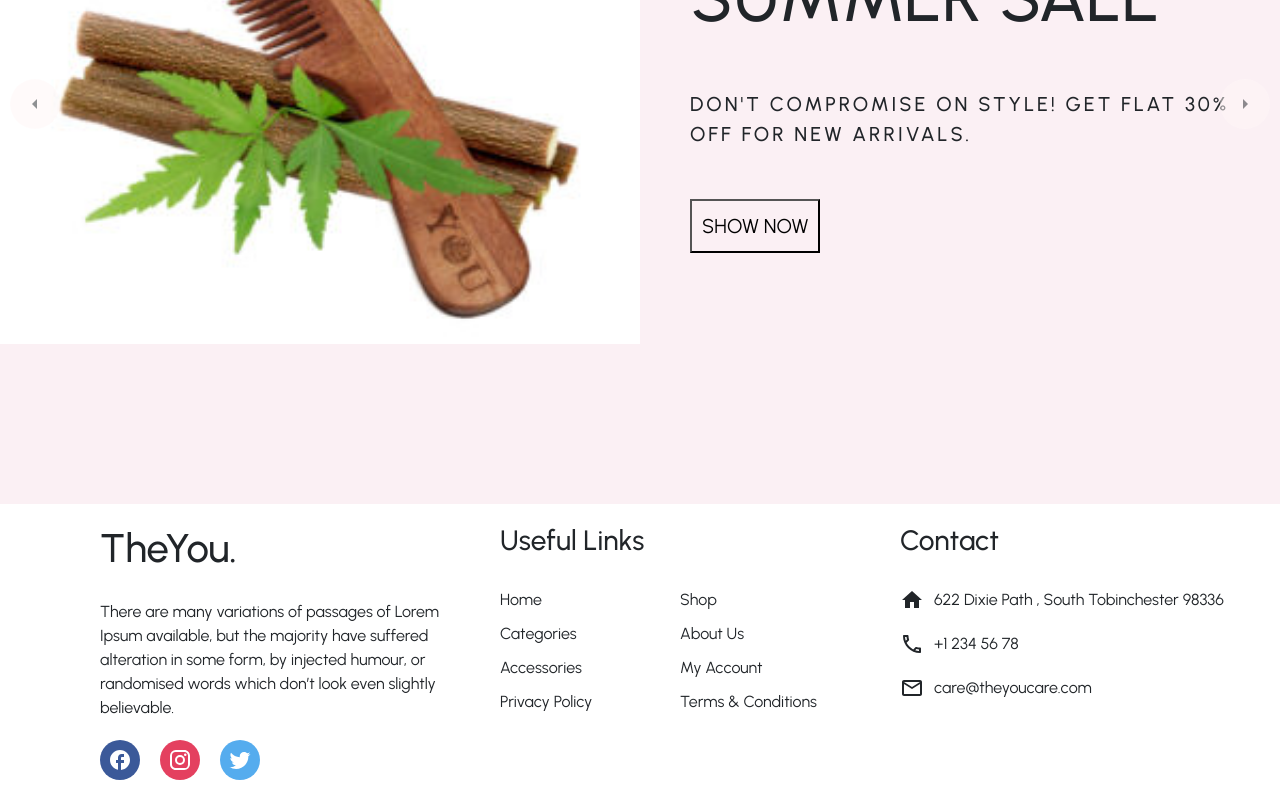
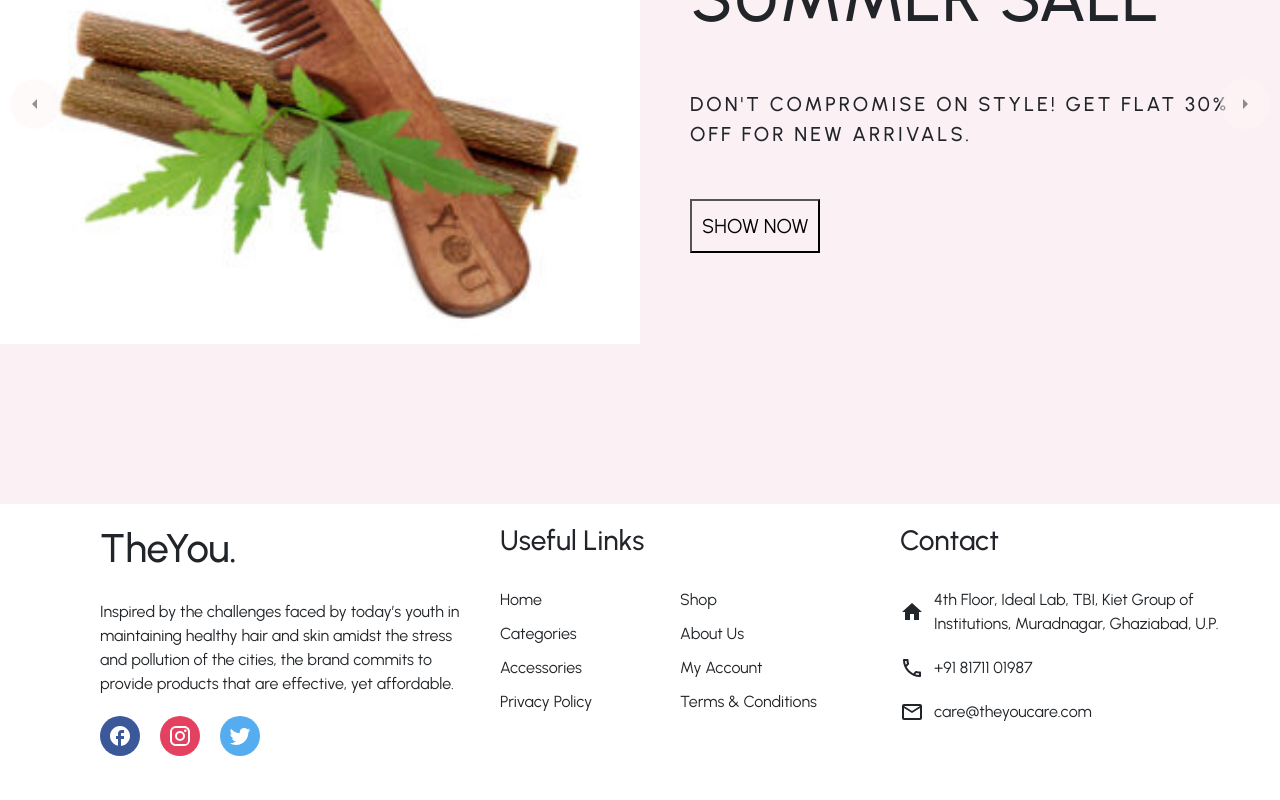
Before and after one commit to Akshat2Jain/TheYou, a React (Create React App) app in the folder frontend/theyou/: page / in a window 1280 px wide. Shown: the part 2352-3152 px from the top of the page. After the commit the page ends 3128 px from the top, so only its background shows below. Built offline with nearby package versions, Linux system fonts and the light colour scheme.

Commit message:
added info in footer

```diff
--- a/frontend/theyou/src/components/Footer.jsx
+++ b/frontend/theyou/src/components/Footer.jsx
@@ -86,9 +86,7 @@ import HomeIcon from '@mui/icons-material/Home';
         <Left>
           <Logo>TheYou.</Logo>
           <Desc>
-            There are many variations of passages of Lorem Ipsum available, but
-            the majority have suffered alteration in some form, by injected
-            humour, or randomised words which don’t look even slightly believable.
+          Inspired by the challenges faced by today’s youth in maintaining healthy hair and skin amidst the stress and pollution of the cities, the brand commits to provide products that are effective, yet affordable.
           </Desc>
           <SocialContainer>
             <SocialIcon color="3B5999">
@@ -119,10 +117,10 @@ import HomeIcon from '@mui/icons-material/Home';
         <Right>
           <Title>Contact</Title>
           <ContactItem>
-            <HomeIcon style={{marginRight:"10px"}}/> 622 Dixie Path , South Tobinchester 98336
+            <HomeIcon style={{marginRight:"10px"}}/> 4th Floor, Ideal Lab, TBI, Kiet Group of Institutions, Muradnagar, Ghaziabad, U.P.
           </ContactItem>
           <ContactItem>
-            <LocalPhoneOutlinedIcon style={{marginRight:"10px"}}/> +1 234 56 78
+            <LocalPhoneOutlinedIcon style={{marginRight:"10px"}}/> +91 81711 01987
           </ContactItem>
           <ContactItem>
             <MailOutlineIcon style={{marginRight:"10px"}} /> care@theyoucare.com
```
